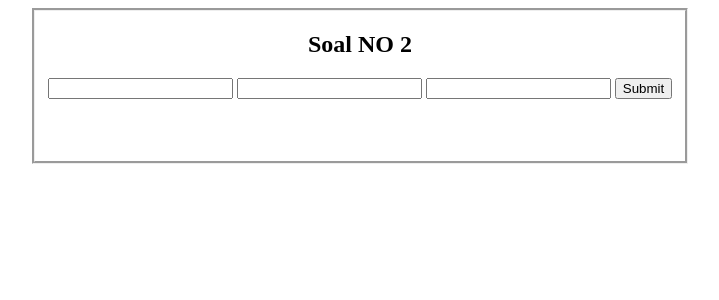
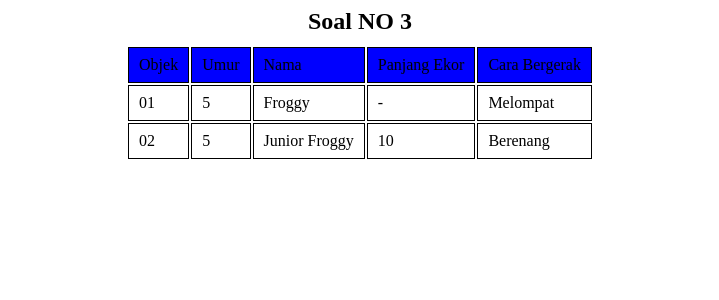
Before and after one commit to rafiauliapermana/TugasPBO1, a PHP site: page / in a window 1280 px wide. Shown: the top 300 px of the page, without its empty margins (280-999 px from the left). Run offline with PHP 8.4, Linux system fonts and the light colour scheme.

Commit message:
Add files via upload

```diff
--- a/Index.php
+++ b/Index.php
@@ -1,35 +1,40 @@
 <?php
-    require_once 'Soal No 2.php';
+    require_once 'No 3.php';
 ?>
 
 <html lang="en">
 <head>
-    <link rel="stylesheet" href="No 2.css">
-    <title> Tugas Praktikum 4</title>
+    <link rel="stylesheet" type="text/css" href="Tabel.css">
+    <title>Tugas Praktikum 4</title>
 </head>
 <body>
-<div class="container">
-<h2>Soal NO 2</h2>
-<div class="form">
-    <form action="" method="post">
-            <input type="number" name="input1">
-            <input type="number" name="input2">
-            <input type="number" name="input3">
-            <button type="submit" name="submit">Submit</button>
-          </form>
-        </div>
+<h2>Soal NO 3</h2>
+<table align="center">
 
-          <?php
-              if (isset($_POST['submit'])) {
-                if (!$_POST['input3']) {
-                  $value1 = new RerataNilai2($_POST['input1'], $_POST['input2']);
-                  echo $value1->average(0);
-                } else {
-                  $value1 = new RerataNilai2($_POST['input1'], $_POST['input2']);
-                  echo $value1->average($_POST['input3']);
-                }
-              }
-            ?>
-</div>
+<tr align="cemtar" bgcolor="blue">
+    <td>Objek</td>
+    <td>Umur</td>
+    <td>Nama</td>
+    <td>Panjang Ekor</td>
+    <td>Cara Bergerak</td>
+</tr>
+
+<tr>
+    <td>01</td>
+    <td><?=$katak->getUmur() ?> </td>
+    <td><?=$katak->getnama() ?> </td>
+    <td>-</td>
+    <td><?=$katak->carabergerak() ?> </td>
+</tr>
+
+<tr>
+    <td>02</td>
+    <td><?=$kecebong->getUmur() ?></td>
+    <td><?=$kecebong->getNama() ?></td>
+    <td><?=$kecebong->getpanjangekor() ?></td>
+    <td><?=$kecebong->carabergerak() ?></td>
+</tr>
+
+</table>
 </body>
 </html>
--- /dev/null
+++ b/No 3.php
@@ -0,0 +1,42 @@
+<!-- Nama   : Rafi Aulia Permana -->
+<!-- NIM    : 20051397071 -->
+<!-- Kelas  : D4 Manajemen Informatika (2020A) -->
+<!-- Soal NO 3 Praktikum 4-->
+
+<?php
+
+class Katak{
+    protected $umur, $nama;
+    public function __construct($umur, $nama){
+        $this->umur = $umur;
+        $this->nama = $nama;
+    }
+    public function getUmur(){
+        return $this->umur;
+    }
+    public function getNama(){
+        return $this->nama;
+    }
+    public function caraBergerak(){
+        return 'Melompat';
+    }
+}
+
+class Kecebong extends Katak{
+    private $panjangEkor;
+    public function __construct($umur, $nama, $ekor){
+    $this->panjangEkor = $ekor;
+    parent::__construct($umur, $nama);
+    }
+    public function getpanjangekor(){
+        return $this->panjangEkor;
+    }
+    public function carabergerak(){
+        return 'Berenang';
+    }
+}
+
+$katak = new katak(5, 'Froggy');
+$kecebong = new kecebong(5, 'Junior Froggy', 10);
+
+?>
--- /dev/null
+++ b/Tabel.css
@@ -0,0 +1,16 @@
+h2{
+    margin: auto;
+    text-align: center;
+    padding-bottom: 10px;
+}
+
+.table{
+    margin: auto;
+    font-family: sans-serif;
+    border-collapse: collapse;
+}
+
+.table, td{
+    border: 1px solid;
+    padding: 8px 10px;
+}
```
